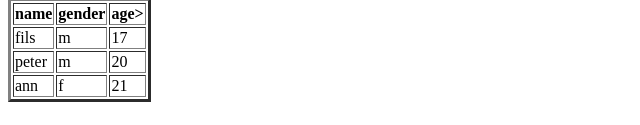
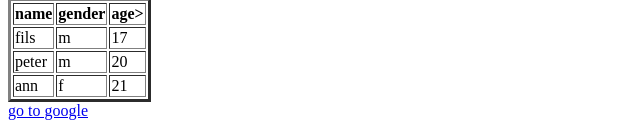
Before and after one commit to Christophe078/Christophe, a plain HTML site: page index.html in a window 1280 px wide. Shown: the part 728-853 px from the top of the page, without its empty margins (0-640 px from the left). Drawn offline with Linux system fonts and the light colour scheme.

Commit message:
new change

```diff
--- a/index.html
+++ b/index.html
@@ -51,6 +51,7 @@ IT<input type="checkbox"name="name6">
 	  <tr><td>fils<td>m<td>17</td></td></td></tr>
 	  <tr><td>peter<td>m<td>20</td></td></dt></tr>
 	  <tr><td>ann<td>f<td>21</td></td></dt></tr></tbody></table>
+<a href="https://www.google">go to google</a>
 
 
 </body>
```
